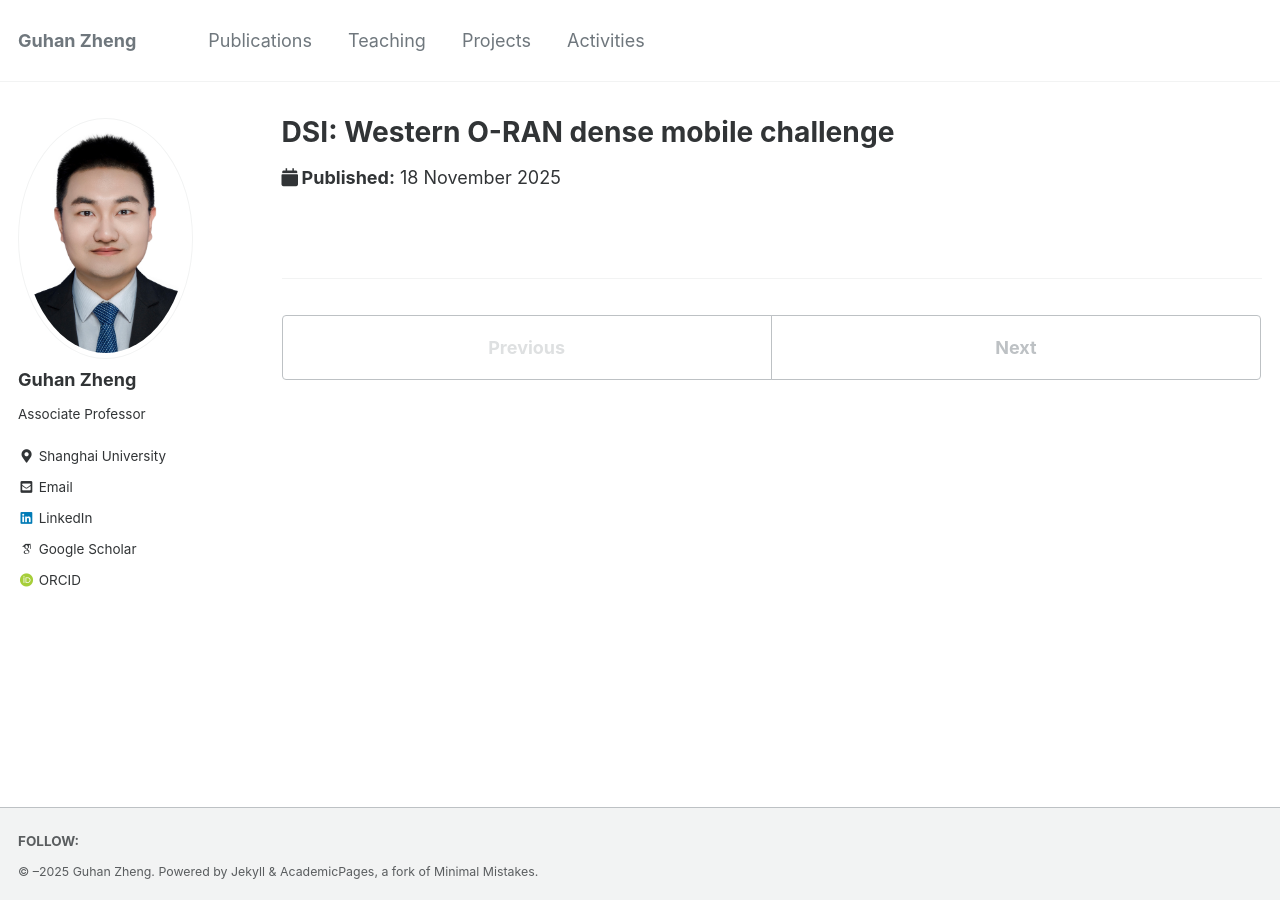
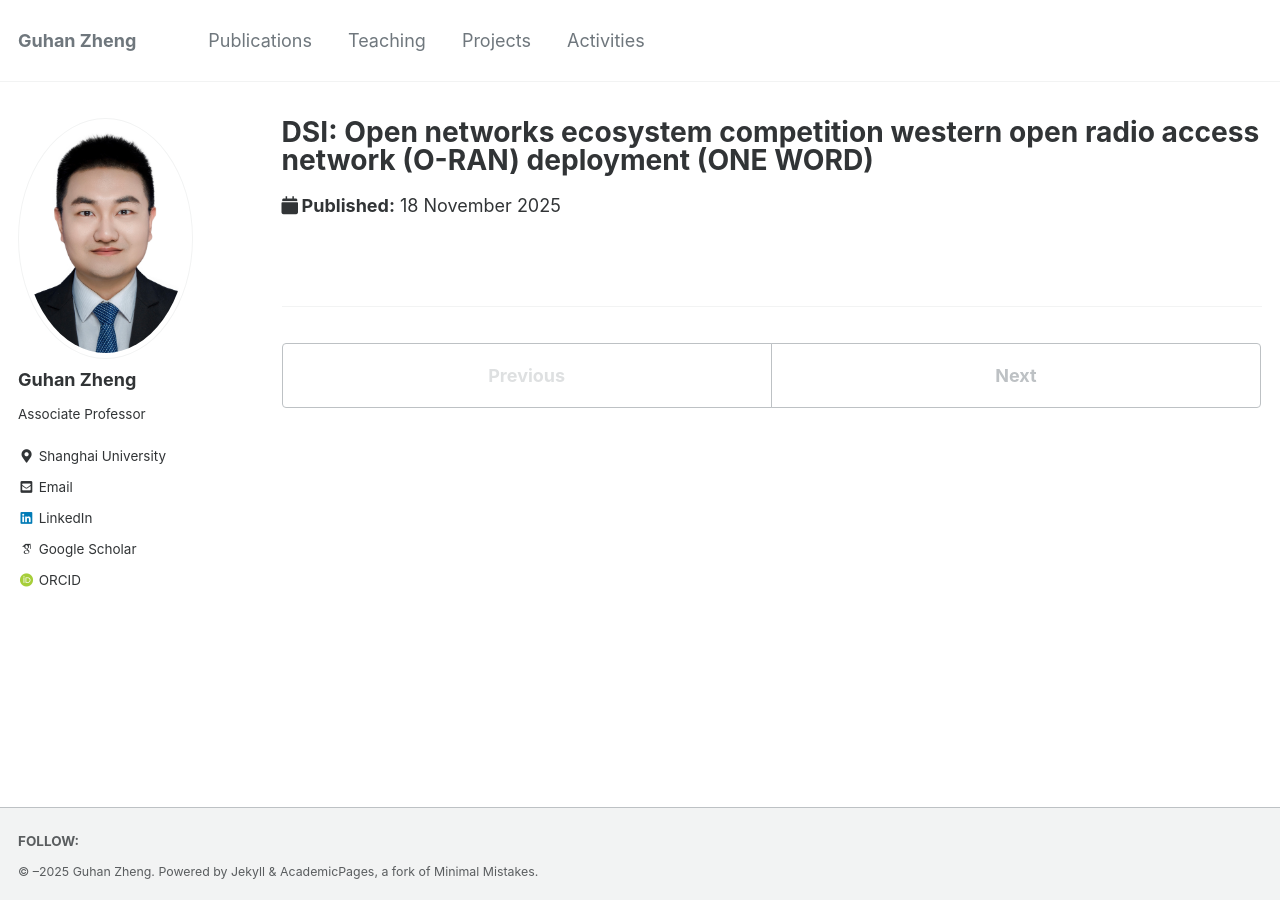
Before and after one commit to Guhan328/Guhan328.github.io, a Jekyll site: the page built from _projects/project-1-ORAN.md, in a window 1280 px wide. Built offline with Jekyll 4.4.1, drawn with Linux system fonts in a browser that asks for light colours.

Commit message:
Update project-1-ORAN.md

```diff
--- a/_projects/project-1-ORAN.md
+++ b/_projects/project-1-ORAN.md
@@ -1,5 +1,5 @@
 ---
-title: "DSI: Western O-RAN dense mobile challenge"
+title: "DSI: Open networks ecosystem competition western open radio access network (O-RAN) deployment (ONE WORD) "
 duration: "Oct. 2023 &ndash; Mar. 2025"
 location: "Lancaster University, Participant"
 collection: projects
```
